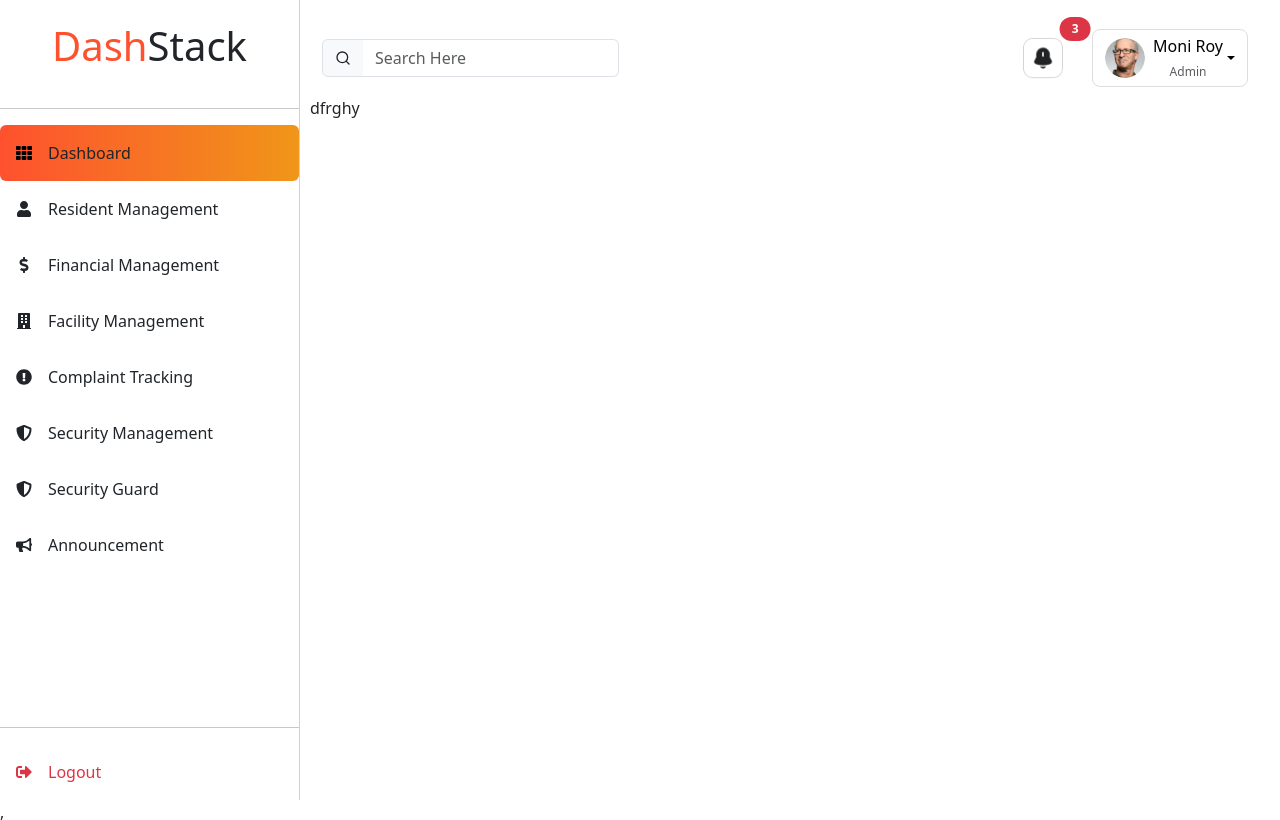
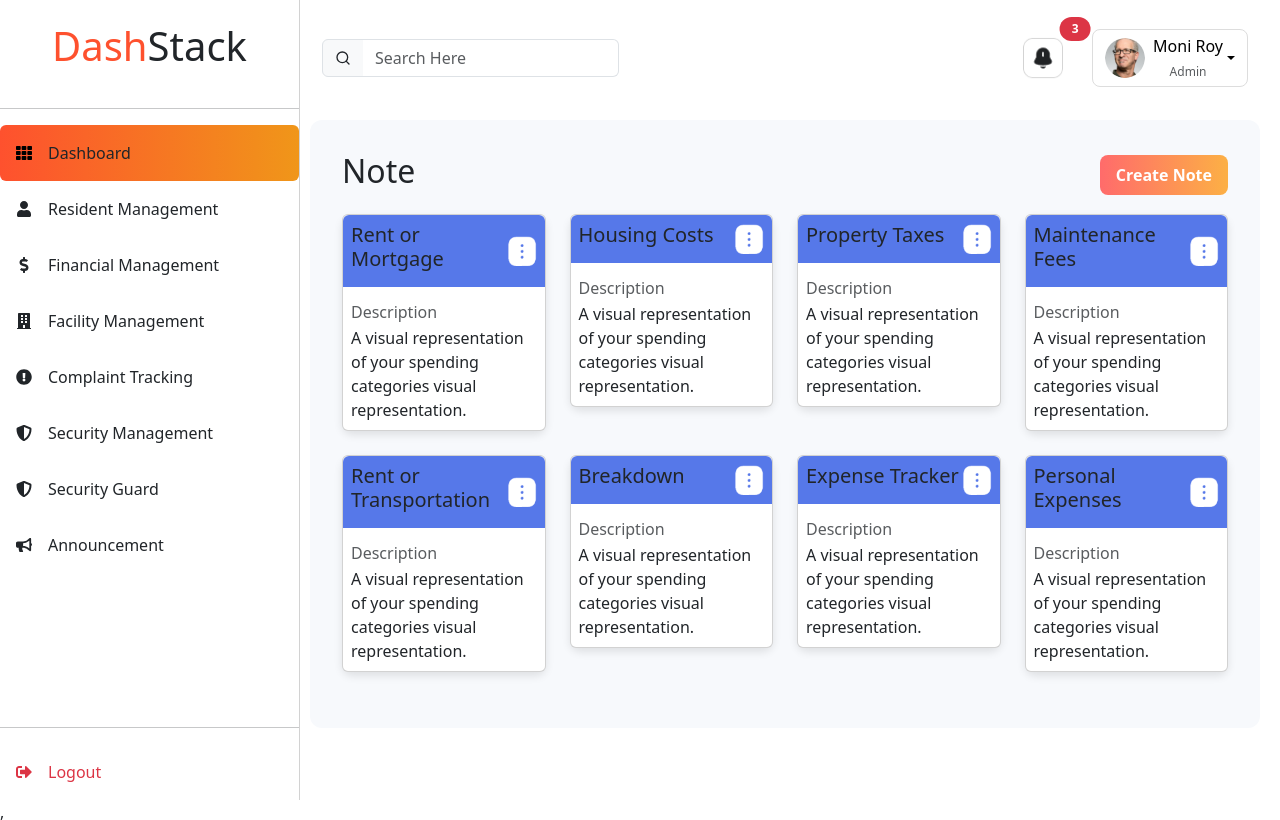
Before and after one commit to SRjaykishan121/Dashtask, a React (Vite) app: page /financialmanagement in a window 1280 px wide. Shown: the top 820 px of the page. Built offline with nearby package versions, Linux system fonts and the light colour scheme.

Commit message:
FinancialManagement page add

```diff
--- /dev/null
+++ b/src/pages/FinancialManagement.css
@@ -0,0 +1,75 @@
+*{
+    margin: 0;
+    padding: 0;
+    box-sizing: border-box;
+}
+/* Container styles */
+.container {
+  background-color: #f7f9fc; /* Light background */
+  padding: 2rem;
+  border-radius: 12px;
+}
+
+/* Create Note button styling */
+.create-note-btn {
+  background: linear-gradient(90deg, #ff6b6b, #fcb045); /* Gradient color */
+  color: white;
+  border: none;
+  padding: 0.5rem 1rem;
+  font-weight: bold;
+  border-radius: 8px;
+  transition: background 0.3s;
+}
+.create-note-btn:hover {
+  background: linear-gradient(90deg, #ff8566, #ff8a33); /* Hover effect */
+}
+
+/* Card styling */
+.note-card {
+  background-color: #f0f4ff;
+  border: none;
+  border-radius: 10px;
+  box-shadow: 0 4px 8px rgba(0, 0, 0, 0.1);
+  transition: transform 0.2s;
+}
+.note-card:hover {
+  transform: translateY(-5px); /* Lift effect on hover */
+}
+.modal-content {
+    border-radius: 12px;
+  }
+
+  .modal-header .modal-title {
+    font-size: 1.25rem;
+    font-weight: bold;
+  }
+
+  .modal-body .form-label {
+    font-weight: 500;
+  }
+
+  .modal-footer .btn-secondary {
+    border-radius: 8px;
+  }
+
+  .save-btn {
+    background: linear-gradient(90deg, #ff6b6b, #fcb045);
+    color: white;
+    border: none;
+    border-radius: 8px;
+    padding: 0.5rem 1rem;
+    font-weight: bold;
+  }
+
+  .save-btn:hover {
+    background: linear-gradient(90deg, #ff8566, #ff8a33);
+  }
+  .modal-backdrop {
+    position: fixed;
+    top: 0;
+    left: 0;
+    width: 100%;
+    height: 100%;
+    background: rgba(0, 0, 0, 0.5); /* Semi-transparent black */
+    z-index: 1040; /* Ensure it's below the modal but above other elements */
+  }
--- a/src/pages/FinancialManagement.jsx
+++ b/src/pages/FinancialManagement.jsx
@@ -1,11 +1,121 @@
-        import React from 'react'
+import React, { useState } from 'react';
+import './FinancialManagement.css';
 
-        const FinancialManagement = () => {
-          return (
-            <div>
-              dfrghy
+const NoteCard = ({ note, isOpen, onToggleDropdown }) => {
+  return (
+    <div className="col-md-3 mb-4">
+      <div className="card note-card">
+        <div className="card">
+          <div
+            className="d-flex justify-content-between align-items-center rounded-top p-2"
+            style={{ backgroundColor: "#5678e9" }}
+          >
+            <h5 className="card-title">{note.title}</h5>
+
+            {/* Dropdown trigger image */}
+            <img
+              src="src/Images/menu.png"
+              role="button"
+              tabIndex="0"
+              alt="Menu"
+              style={{ width: "30px", height: "30px", cursor: "pointer" }}
+              onClick={onToggleDropdown}
+            />
+
+            {/* Dropdown menu */}
+            {isOpen && (
+              <div className="dropdown-menu show" style={{ position: 'absolute', top: '40px', right: '10px' }}>
+                <button className="dropdown-item">Edit</button>
+              </div>
+            )}
+          </div>
+          <div className="m-2">
+            <h6 className="card-subtitle mb-1 mt-2 text-muted fw-normal">Description</h6>
+            <p className="card-text">{note.description}</p>
+          </div>
+        </div>
+      </div>
+    </div>
+  );
+};
+
+const FinancialManagement = () => {
+  const notes = [
+    { title: 'Rent or Mortgage', description: 'A visual representation of your spending categories visual representation.' },
+    { title: 'Housing Costs', description: 'A visual representation of your spending categories visual representation.' },
+    { title: 'Property Taxes', description: 'A visual representation of your spending categories visual representation.' },
+    { title: 'Maintenance Fees', description: 'A visual representation of your spending categories visual representation.' },
+    { title: 'Rent or Transportation', description: 'A visual representation of your spending categories visual representation.' },
+    { title: 'Breakdown', description: 'A visual representation of your spending categories visual representation.' },
+    { title: 'Expense Tracker', description: 'A visual representation of your spending categories visual representation.' },
+    { title: 'Personal Expenses', description: 'A visual representation of your spending categories visual representation.' },
+  ];
+
+  const [showModal, setShowModal] = useState(false);
+  const [dropdownIndex, setDropdownIndex] = useState(null);
+
+  const handleShowModal = () => setShowModal(true);
+  const handleCloseModal = () => setShowModal(false);
+
+  const toggleDropdown = (index) => {
+    setDropdownIndex(dropdownIndex === index ? null : index);
+  };
+
+  return (
+    <div className="container my-4 financial-management">
+      <div className="d-flex justify-content-between align-items-center mb-3 text-dark">
+        <h2>Note</h2>
+        <button className="btn btn-primary create-note-btn" onClick={handleShowModal}>Create Note</button>
+      </div>
+      <div className="row">
+        {notes.map((note, index) => (
+          <NoteCard
+            key={index}
+            note={note}
+            isOpen={dropdownIndex === index}
+            onToggleDropdown={() => toggleDropdown(index)}
+          />
+        ))}
+      </div>
+
+      {/* Background Overlay */}
+      {showModal && <div className="modal-backdrop"></div>}
+
+      {/* Modal */}
+      {showModal && (
+        <div className="modal show d-block" tabIndex="-1" role="dialog">
+          <div className="modal-dialog modal-dialog-centered" role="document">
+            <div className="modal-content" style={{ width: "430px" }}>
+              <div className="modal-header">
+                <h5 className="modal-title">Add Note</h5>
+                <button type="button" className="btn-close" onClick={handleCloseModal}></button>
+              </div>
+              <div className="modal-body">
+                <form>
+                  <div className="mb-2">
+                    <label className="form-label">Title<span className="text-danger">*</span></label>
+                    <input type="text" className="form-control" placeholder="Enter title" required />
+                  </div>
+                  <div className="mb-2">
+                    <label className="form-label">Description<span className="text-danger">*</span></label>
+                    <textarea className="form-control" placeholder="Enter description" rows="3" required></textarea>
+                  </div>
+                  <div className="mb-2">
+                    <label className="form-label">Date<span className="text-danger">*</span></label>
+                    <input type="date" className="form-control" required />
+                  </div>
+                </form>
+              </div>
+              <div className="modal-footer">
+                <button type="button" className="btn btn-secondary" style={{ width: "48%" }} onClick={handleCloseModal}>Cancel</button>
+                <button type="button" className="btn btn-primary save-btn" style={{ width: "48%" }}>Save</button>
+              </div>
             </div>
-          )
-        }
+          </div>
+        </div>
+      )}
+    </div>
+  );
+};
 
-        export default FinancialManagement
+export default FinancialManagement;
```
Also changed, not shown: src/Images/menu.png (added).
